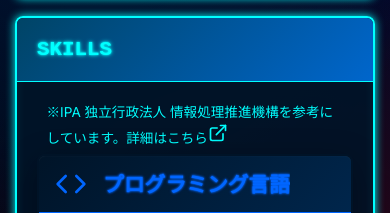
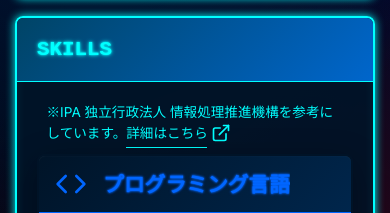
Before and after one commit to Ueno-Yuki/portfolio, a Next.js app: page / in a window 390 px wide. Shown: the part 2014-2227 px from the top of the page. Built offline with nearby package versions, Linux system fonts and the light colour scheme; no server answers.

Commit message:
fix: IPAリンクのレスポンシブ修正 - モバイルではアニメーションを常に表示する

```diff
--- a/src/components/Skills/Skills.tsx
+++ b/src/components/Skills/Skills.tsx
@@ -16,14 +16,9 @@ export default function Skills() {
         <div className={commonStyles.windowContent}>
           <div className={styles.descComment}>
             {SKILL.comment}
-            <a
-              href={IPA_URL}
-              target="_blank"
-              className={styles.link}
-              onClick={() => trackExternalLink(IPA_URL)}
-            >
-              {SKILL.link}
-              <Icon name={SKILL.iconName} />
+            <a href={IPA_URL} target="_blank" className={styles.link}onClick={() => trackExternalLink(IPA_URL)}>
+              <span>{SKILL.link}</span>
+              <span><Icon name={SKILL.iconName} /></span>
             </a>
           </div>
           <div className={styles.skillsContainer}>
--- a/src/styles/Skills/Skills.module.css
+++ b/src/styles/Skills/Skills.module.css
@@ -24,12 +24,14 @@
 }
 
 .link {
-  padding-bottom: 5px;
   background-image: linear-gradient(var(--neon-cyan), var(--neon-cyan));
   background-repeat: no-repeat;
   background-position: bottom right;
   background-size: 0 1px;
   transition: background-size 0.3s;
+  display: inline-flex;
+  align-items: flex-start;
+  gap: 3px;
 }
 
 .link:hover {
@@ -183,6 +185,10 @@
     font-size: 0.85rem;
   }
 
+  .link {
+    animation: linkHover 5.5s infinite;
+  }
+
   .skillsContainer {
     grid-template-columns: 1fr;
     gap: 20px;
@@ -221,3 +227,18 @@
     font-size: 1rem;
   }
 }
+
+@keyframes linkHover {
+  0% {
+    background-position: bottom left;
+    background-size: 0 1px;
+  }
+  50% {
+    background-position: bottom left;
+    background-size: 100% 1px;
+  }
+  100% {
+    background-position: bottom left;
+    background-size: 0 1px;
+  }
+}
```
